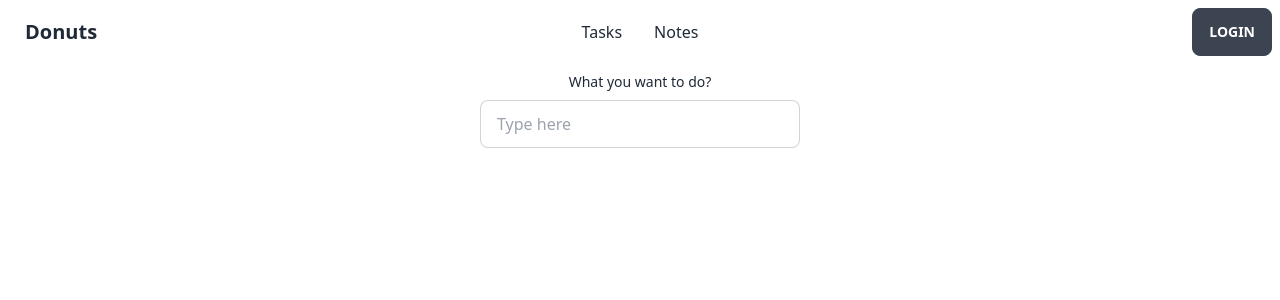
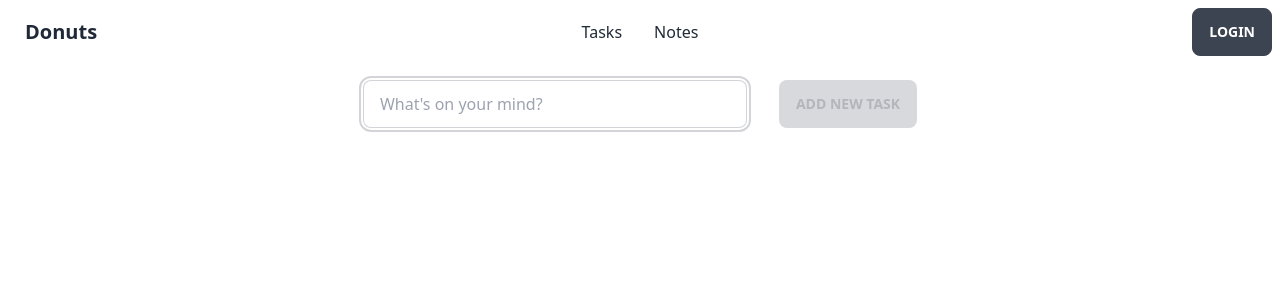
Before and after one commit to aktyw/donuts, a Vue app: page /tasks in a window 1280 px wide. Shown: the top 300 px of the page. Built offline with nearby package versions, Linux system fonts and the light colour scheme.

Commit message:
add adding, showing, storing tasks, add autofocus directive

```diff
--- a/package.json
+++ b/package.json
@@ -13,6 +13,7 @@
   "dependencies": {
     "daisyui": "^2.50.0",
     "pinia": "^2.0.28",
+    "uuid": "^9.0.0",
     "vue": "^3.2.45",
     "vue-router": "^4.1.6"
   },
--- /dev/null
+++ b/src/components/BaseButton.vue
@@ -0,0 +1,7 @@
+<template>
+  <button class="btn btn-primary">
+    <slot name="default" />
+  </button>
+</template>
+
+<script setup></script>
--- a/src/components/TaskCard.vue
+++ b/src/components/TaskCard.vue
@@ -1,5 +1,19 @@
 <template>
-    <div>
+  <li class="w-full flex justify-between py-4">
+    <div class="flex gap-4">
+      <label>
+        <input type="checkbox" class="checkbox align-bottom" />
+      </label>
+      <p class="break-all">
+        <slot name="content" />
+      </p>
+    </div>
+    <BaseButton class="btn-xs btn-accent ml-4">Delete</BaseButton>
+  </li>
+</template>
 
-    </div>
-</template>
+<script setup>
+import BaseButton from '@/components/BaseButton.vue';
+
+
+</script>
--- /dev/null
+++ b/src/directives/vAutoFocus.js
@@ -0,0 +1,3 @@
+export const vFocus = {
+  mounted: (el) => el.focus(),
+};
--- a/src/stores/TasksStore.js
+++ b/src/stores/TasksStore.js
@@ -1,16 +1,26 @@
 import { defineStore } from 'pinia';
+import { v4 as uuid } from 'uuid';
 
-export const useTasksStore = defineStore('tasks', {
+export const useStoreTasks = defineStore('tasks', {
   state: () => {
     return {
-      tasks: [
-        {
-          id: 'id1',
-          content: 'lorem ipsum',
-        },
-      ],
+      tasks: [],
     };
   },
-  getters: {},
-  actions: {},
+  getters: {
+    getTask(state) {
+      console.log(this.tasks);
+    },
+  },
+  actions: {
+    addTask(content) {
+      const id = uuid();
+      const newTask = {
+        id,
+        content,
+        done: false
+      };
+      this.tasks.unshift(newTask);
+    },
+  },
 });
--- a/src/views/TasksView.vue
+++ b/src/views/TasksView.vue
@@ -1,18 +1,48 @@
 <template>
-  <form action="" class="flex full-h flex-col items-center">
-    <label class="label" for="taskInput">
-      <span class="label-text">What you want to do?</span>
-    </label>
-    <input
-      id="taskInput"
-      type="text"
-      placeholder="Type here"
-      class="input input-bordered w-full max-w-xs"
-    />
-  </form>
+  <div class="grid place-items-center">
+    <div class="flex flex-col max-w-2xl py-4 gap-4 lg:gap-8">
+      <form
+        action=""
+        class="flex lg:flex-row flex-col lg:items-start items-end lg:gap-8 gap-4"
+      >
+        <input
+          id="taskInput"
+          type="text"
+          placeholder="What's on your mind?"
+          class="input input-bordered md:w-96 w-80"
+          v-model="taskContent"
+          v-focus
+        />
+        <BaseButton :disabled="!taskContent" @click.prevent="addTask">
+          <template #default>Add New Task</template>
+        </BaseButton>
+      </form>
+      <ul class="md:w-96 w-80">
+        <TaskCard v-for="task in tasks" :key="task.id">
+          <template #content>
+            {{ task.content }}
+          </template>
+        </TaskCard>
+      </ul>
+    </div>
+  </div>
 </template>
 
 <script setup>
+import { ref } from 'vue';
+import { useStoreTasks } from '@/stores/TasksStore';
+import TaskCard from '@/components/TaskCard.vue';
+import BaseButton from '@/components/BaseButton.vue';
+import { vFocus } from '@/directives/vAutoFocus.js';
 
+const store = useStoreTasks();
 
+const tasks = ref(store.tasks);
+const taskContent = ref('');
+
+function addTask() {
+  store.addTask(taskContent.value);
+  taskContent.value = '';
+  taskInput.focus();
+}
 </script>
```
Also changed, not shown: 2 other files (tests, documents, lock files or other folders).
